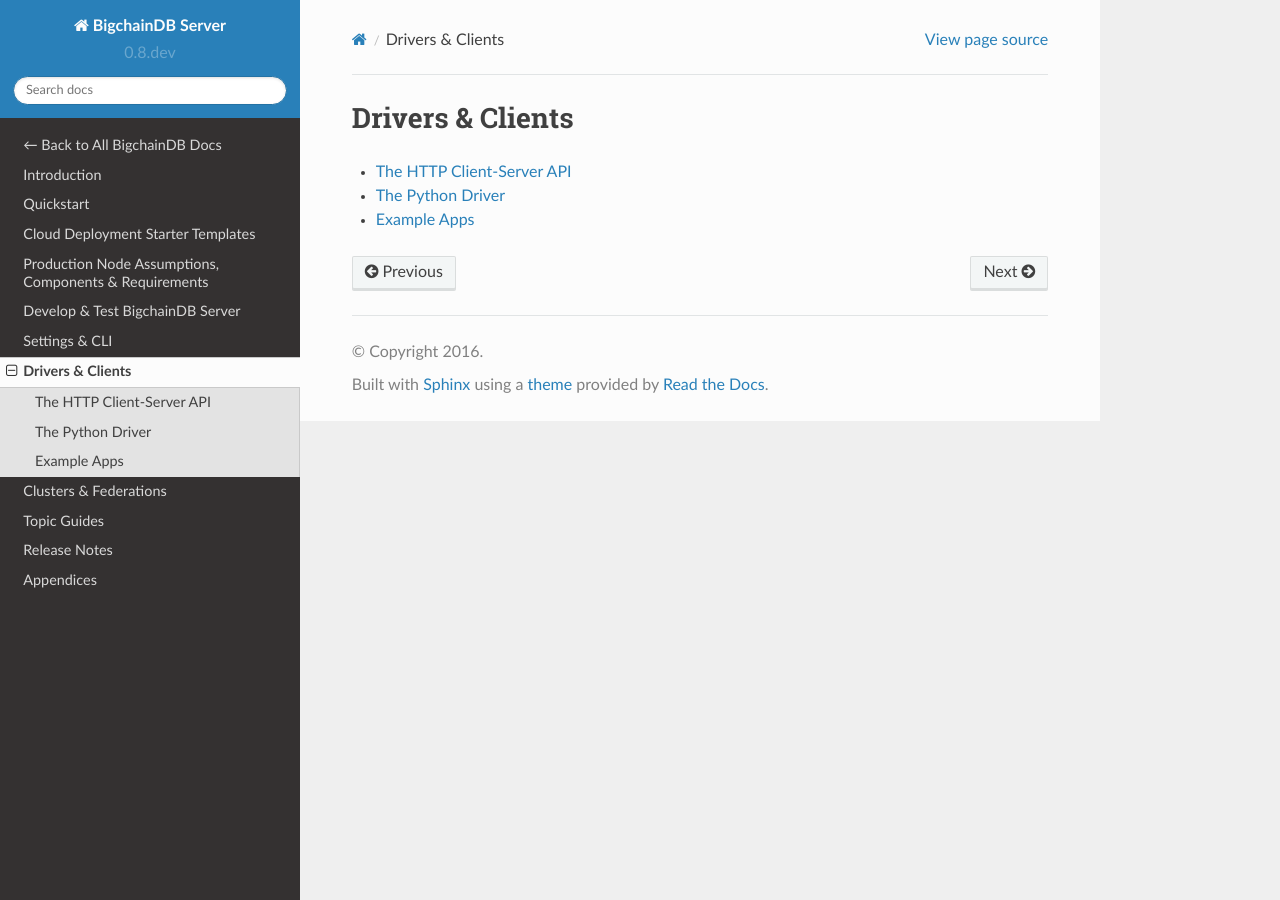
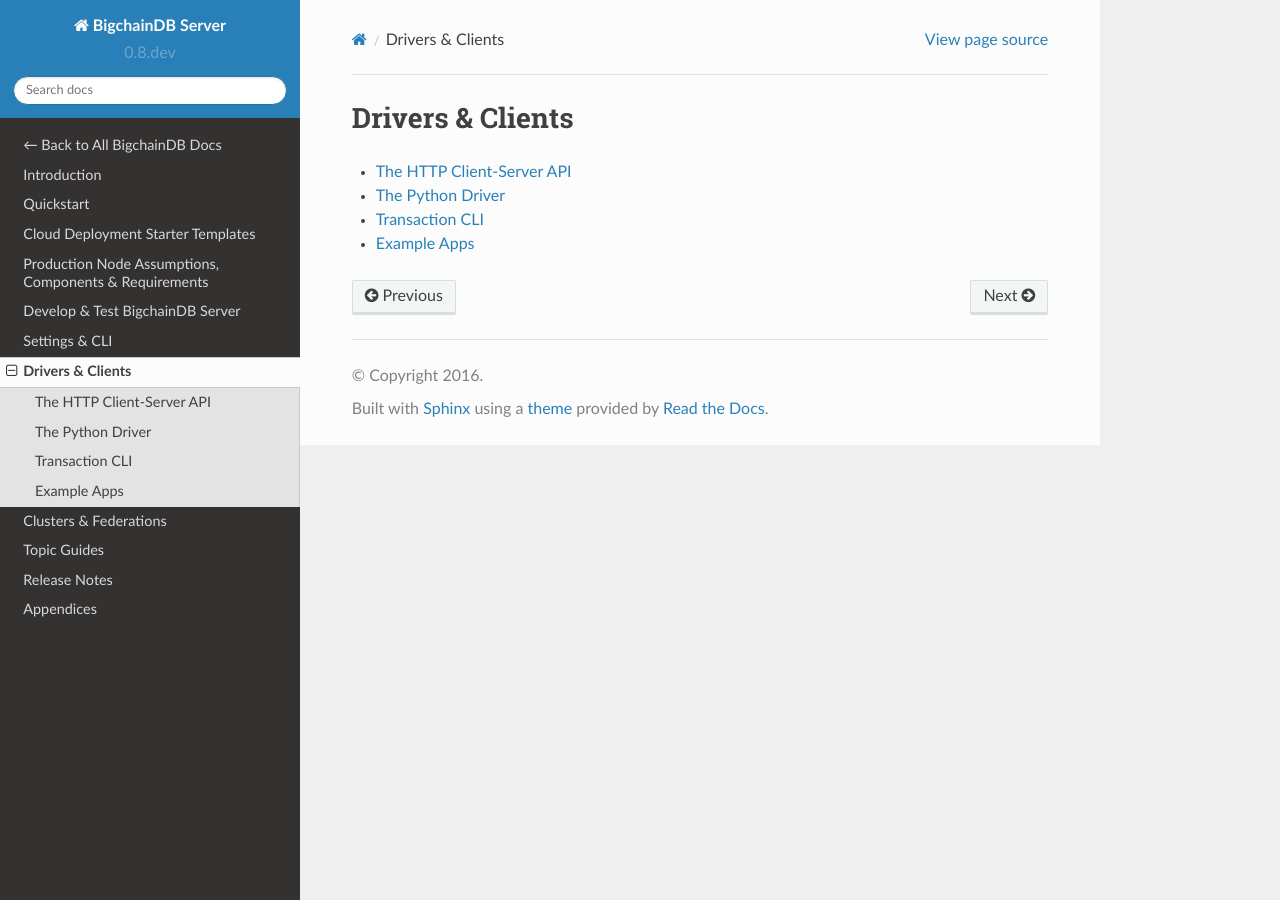
Before and after one commit to bigchaindb/bigchaindb, a Sphinx documentation site: the page built from docs/server/source/drivers-clients/index.rst, in a window 1280 px wide. Built offline with Sphinx 7.4.7 and the Read the Docs theme 2.0.0, drawn with Linux system fonts in a browser that asks for light colours.

Commit message:
link to CLI from drivers and clients section of documentation

```diff
--- a/docs/server/source/drivers-clients/index.rst
+++ b/docs/server/source/drivers-clients/index.rst
@@ -6,4 +6,5 @@
 
    http-client-server-api
    The Python Driver <https://docs.bigchaindb.com/projects/py-driver/en/latest/index.html>
+   Transaction CLI <https://docs.bigchaindb.com/projects/cli/en/latest/>
    example-apps
```
